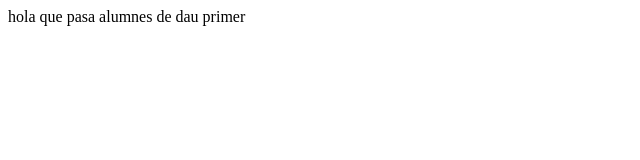
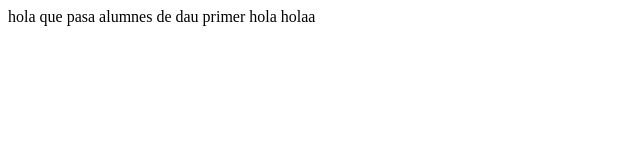
Before and after one commit to ImOralb/web, a plain HTML site: page alumne/index.html in a window 1280 px wide. Shown: the full height of the page, 0-640 px from the left. Drawn offline with Linux system fonts and the light colour scheme.

Commit message:
publicar

```diff
--- a/index.html
+++ b/alumne/index.html
@@ -9,7 +9,9 @@
 
     hola
     que pasa
+    alumnes de dau primer
 
-    alumnes de dau primer
+    hola holaa
+
 </body>
 </html>
```
Also changed, not shown: 4 other files.
